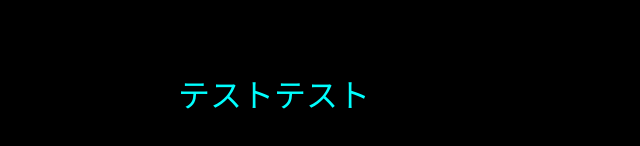
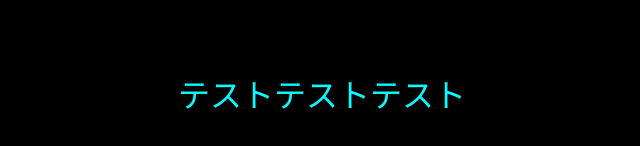
Before and after one commit to Na-Ka-Su/portfolio, a plain HTML site: page index.html in a window 1280 px wide. Shown: the part 250-396 px from the top of the page, without its empty margins (462-1102 px from the left). Drawn offline with Linux system fonts and the light colour scheme.

Commit message:
テストテストテスト

```diff
--- a/index.html
+++ b/index.html
@@ -23,6 +23,6 @@
   </style>
 </head>
 <body>
-  <div class="poem">テストテスト</div>
+  <div class="poem">テストテストテスト</div>
 </body>
 </html>
```
